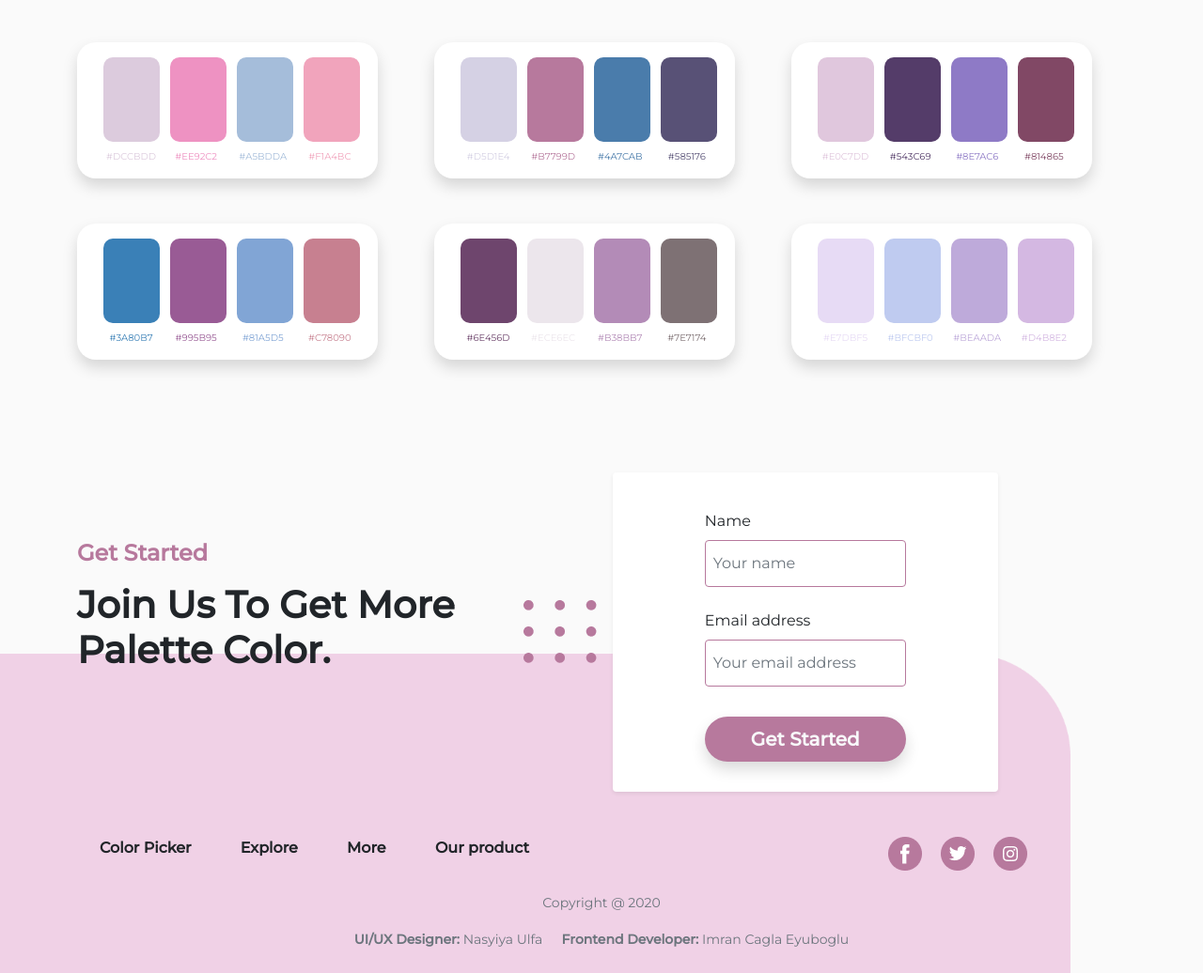
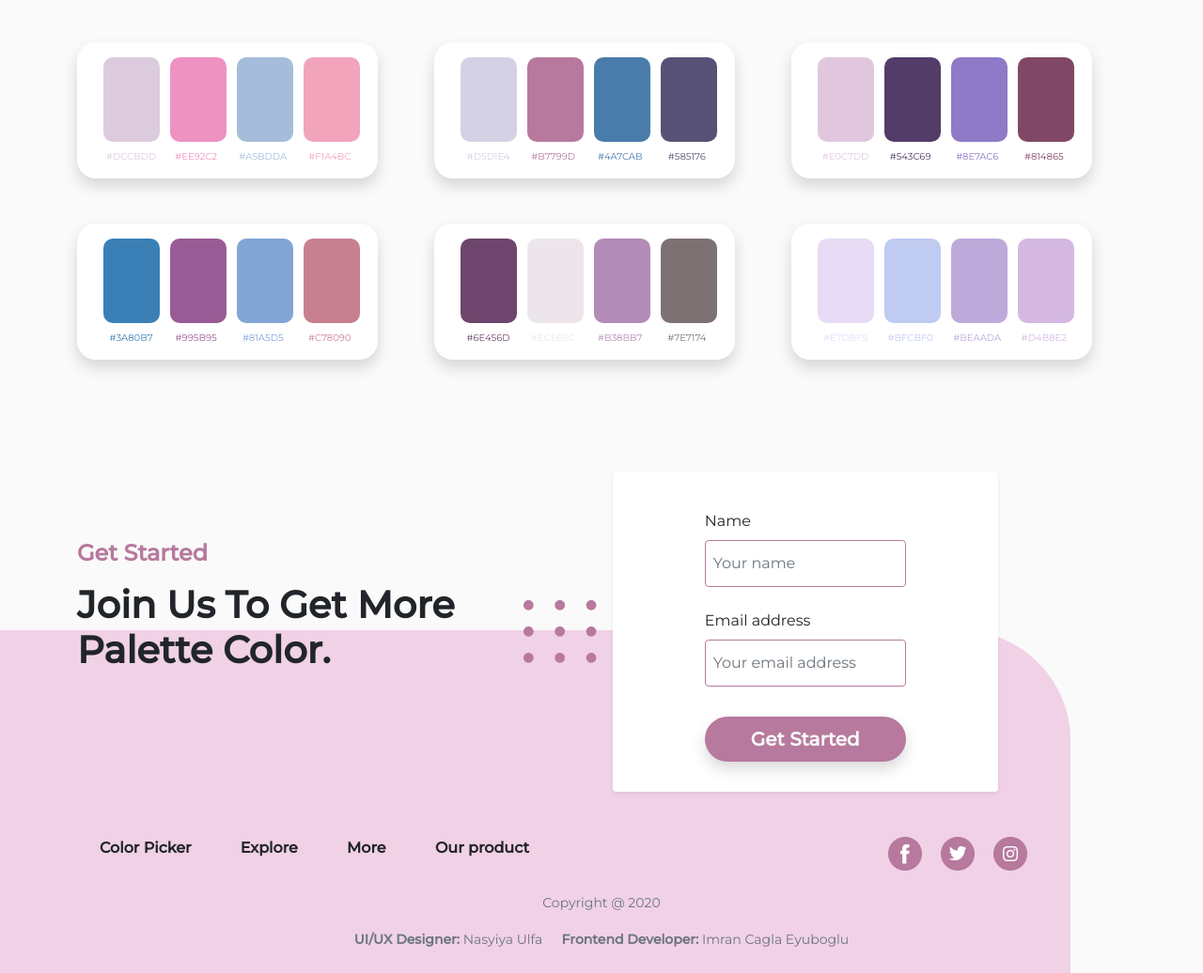
Before and after one commit to imcagla/ColorPalettes, a plain HTML site: page index.html in a window 1280 px wide. Shown: the part 1970-3006 px from the top of the page at 94% size. Drawn offline with nearby package versions, Linux system fonts and the light colour scheme.

Commit message:
footer bg image height

```diff
--- a/style.css
+++ b/style.css
@@ -85,7 +85,7 @@ body {
 }
 .image-crop-footer {
     width: 89%;
-    height: 340px;
+    height: 365px;
     object-fit: cover;
     object-position: 100% 0%;
 }
```
